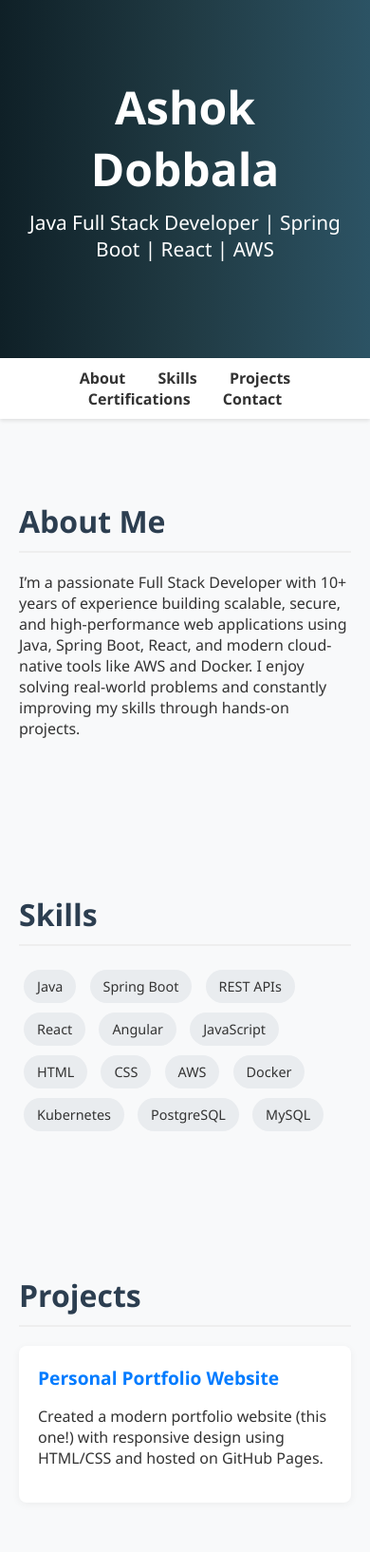
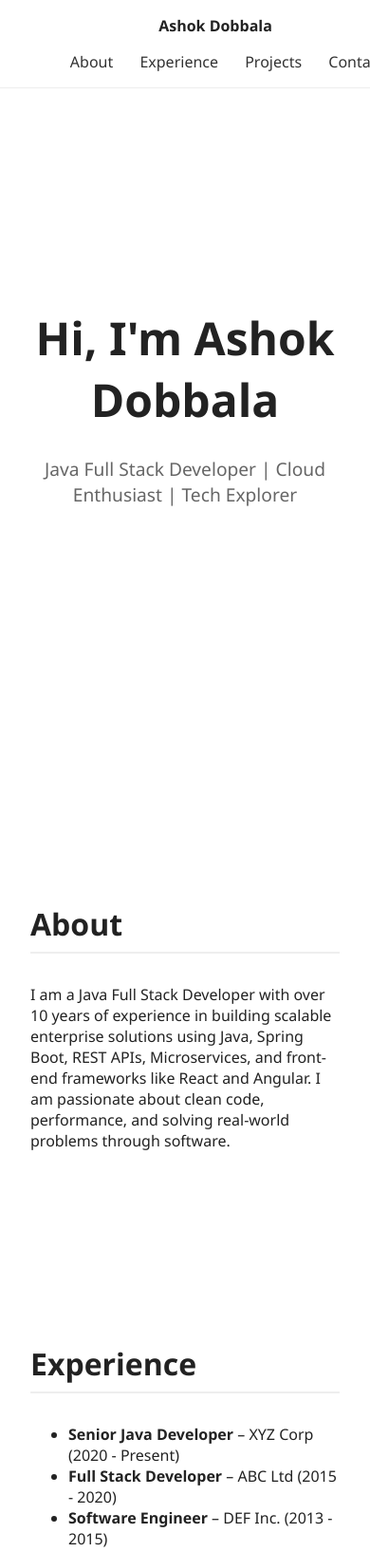
Before and after one commit to dobbalaasho/probable-succotash, a plain HTML site: page index.html in a window 390 px wide. Shown: the top 1634 px of the page at 95% size. Drawn offline with Linux system fonts and the light colour scheme.

Commit message:
Update index.html

```diff
--- a/index.html
+++ b/index.html
@@ -3,165 +3,134 @@
 <head>
   <meta charset="UTF-8" />
   <meta name="viewport" content="width=device-width, initial-scale=1.0"/>
-  <title>Ashok Dobbala | Java Full Stack Developer</title>
+  <title>Ashok Dobbala | Portfolio</title>
   <style>
-    * {
-      box-sizing: border-box;
+    body {
+      margin: 0;
+      font-family: 'Segoe UI', Tahoma, Geneva, Verdana, sans-serif;
+      background-color: #ffffff;
+      color: #222;
       scroll-behavior: smooth;
     }
-    body {
-      margin: 0;
-      font-family: 'Segoe UI', sans-serif;
-      color: #333;
-      background: #f8f9fa;
+    header {
+      position: fixed;
+      top: 0;
+      width: 100%;
+      background: white;
+      border-bottom: 1px solid #eee;
+      padding: 1rem 2rem;
+      z-index: 1000;
+      display: flex;
+      justify-content: space-between;
+      align-items: center;
     }
-    header {
-      background: linear-gradient(to right, #0f2027, #203a43, #2c5364);
-      color: white;
-      padding: 80px 20px;
-      text-align: center;
-    }
-    header h1 {
-      font-size: 3em;
-      margin: 0;
-    }
-    header p {
-      font-size: 1.3em;
-      margin-top: 10px;
-    }
-    nav {
-      background: #ffffff;
-      box-shadow: 0 2px 4px rgba(0,0,0,0.1);
-      padding: 10px 20px;
-      text-align: center;
-      position: sticky;
-      top: 0;
-      z-index: 1000;
-    }
-    nav a {
-      margin: 0 15px;
+    header nav a {
+      margin-left: 1.5rem;
       text-decoration: none;
       color: #333;
-      font-weight: bold;
+      font-weight: 500;
     }
-    nav a:hover {
-      color: #007bff;
+    .intro {
+      height: 100vh;
+      display: flex;
+      align-items: center;
+      justify-content: center;
+      flex-direction: column;
+      text-align: center;
+      padding: 0 1rem;
     }
-    .section {
-      padding: 60px 20px;
-      max-width: 1000px;
-      margin: auto;
+    .intro h1 {
+      font-size: 3rem;
+      margin-bottom: 0.5rem;
+    }
+    .intro p {
+      font-size: 1.2rem;
+      color: #666;
+    }
+    section {
+      padding: 5rem 2rem;
+      max-width: 900px;
+      margin: 0 auto;
     }
     h2 {
-      font-size: 2em;
-      margin-bottom: 20px;
+      font-size: 2rem;
       border-bottom: 2px solid #eee;
-      padding-bottom: 10px;
-      color: #2c3e50;
-    }
-    .skills span {
-      display: inline-block;
-      background: #e9ecef;
-      margin: 5px;
-      padding: 8px 14px;
-      border-radius: 20px;
-      font-size: 0.9em;
+      padding-bottom: 0.5rem;
+      margin-bottom: 2rem;
     }
     .project {
-      margin-bottom: 30px;
-      background: #fff;
-      padding: 20px;
-      border-radius: 8px;
-      box-shadow: 0 2px 8px rgba(0,0,0,0.05);
+      margin-bottom: 2rem;
     }
-    .project-title {
-      font-size: 1.2em;
-      font-weight: bold;
-      color: #007bff;
+    .project h3 {
+      margin-bottom: 0.3rem;
     }
     footer {
-      background: #343a40;
-      color: white;
       text-align: center;
-      padding: 30px 20px;
-      margin-top: 50px;
+      padding: 2rem;
+      font-size: 0.9rem;
+      color: #777;
     }
-    a {
-      color: #007bff;
+    @media (max-width: 600px) {
+      header {
+        flex-direction: column;
+      }
+      header nav {
+        margin-top: 1rem;
+      }
     }
   </style>
 </head>
 <body>
 
 <header>
-  <h1>Ashok Dobbala</h1>
-  <p>Java Full Stack Developer | Spring Boot | React | AWS</p>
+  <div><strong>Ashok Dobbala</strong></div>
+  <nav>
+    <a href="#about">About</a>
+    <a href="#experience">Experience</a>
+    <a href="#projects">Projects</a>
+    <a href="#contact">Contact</a>
+  </nav>
 </header>
 
-<nav>
-  <a href="#about">About</a>
-  <a href="#skills">Skills</a>
-  <a href="#projects">Projects</a>
-  <a href="#certifications">Certifications</a>
-  <a href="#contact">Contact</a>
-</nav>
+<div class="intro">
+  <h1>Hi, I'm Ashok Dobbala</h1>
+  <p>Java Full Stack Developer | Cloud Enthusiast | Tech Explorer</p>
+</div>
 
-<section id="about" class="section">
-  <h2>About Me</h2>
-  <p>I’m a passionate Full Stack Developer with 10+ years of experience building scalable, secure, and high-performance web applications using Java, Spring Boot, React, and modern cloud-native tools like AWS and Docker. I enjoy solving real-world problems and constantly improving my skills through hands-on projects.</p>
+<section id="about">
+  <h2>About</h2>
+  <p>I am a Java Full Stack Developer with over 10 years of experience in building scalable enterprise solutions using Java, Spring Boot, REST APIs, Microservices, and front-end frameworks like React and Angular. I am passionate about clean code, performance, and solving real-world problems through software.</p>
 </section>
 
-<section id="skills" class="section">
-  <h2>Skills</h2>
-  <div class="skills">
-    <span>Java</span>
-    <span>Spring Boot</span>
-    <span>REST APIs</span>
-    <span>React</span>
-    <span>Angular</span>
-    <span>JavaScript</span>
-    <span>HTML</span>
-    <span>CSS</span>
-    <span>AWS</span>
-    <span>Docker</span>
-    <span>Kubernetes</span>
-    <span>PostgreSQL</span>
-    <span>MySQL</span>
+<section id="experience">
+  <h2>Experience</h2>
+  <ul>
+    <li><strong>Senior Java Developer</strong> – XYZ Corp (2020 - Present)</li>
+    <li><strong>Full Stack Developer</strong> – ABC Ltd (2015 - 2020)</li>
+    <li><strong>Software Engineer</strong> – DEF Inc. (2013 - 2015)</li>
+  </ul>
+</section>
+
+<section id="projects">
+  <h2>Projects</h2>
+  <div class="project">
+    <h3>Cloud Inventory System</h3>
+    <p>Developed a full-stack solution for tracking assets using Spring Boot and Angular, deployed on AWS with CI/CD using Jenkins.</p>
+  </div>
+  <div class="project">
+    <h3>Healthcare Portal</h3>
+    <p>Created a HIPAA-compliant patient portal using React, Node.js, and MongoDB. Integrated role-based access and RESTful APIs.</p>
   </div>
 </section>
 
-<section id="projects" class="section">
-  <h2>Projects</h2>
-
-  <div class="project">
-    <div class="project-title">Personal Portfolio Website</div>
-    <p>Created a modern portfolio website (this one!) with responsive design using HTML/CSS and hosted on GitHub Pages.</p>
-  </div>
-</section>
-
-<section id="certifications" class="section">
-  <h2>Certifications</h2>
-
-  <div class="project">
-    <div class="project-title">AWS Certified Cloud Practitioner</div>
-    <p>Credential ID: <a href="https://www.credly.com/badges/39003a09-96ec-435b-a5df-57c29e7f60af/linked_in_profile" target="_blank">View Certificate</a></p>
-  </div>
-
-  <div class="project">
-    <div class="project-title">Oracle Certified Java SE8 Programmer</div>
-    <p>Credential ID: <a href="https://catalog-education.oracle.com/ords/certview/sharebadge?id=567660158FEBEB4F458A28BE3891B7FBA226C3FC8566925704FB3C4BD7B1E44C" target="_blank">View Certificate</a></p>
-  </div>
-</section>
-
-<section id="contact" class="section">
+<section id="contact">
   <h2>Contact</h2>
-  <p>Email: <a href="mailto:dobbalaashok969@gmail.com">dobbalaashok969@gmail.com</a></p>
-  <p>Phone: 734-956-0689</p>
-  <p>LinkedIn: <a href="linkedin.com/in/ashok-dobbala" target="_blank">linkedin.com/in/your-profile</a></p>
+  <p>Email: <a href="mailto:ashokdobbala53@gmail.com">ashokdobbala53@gmail.com</a></p>
+  <p>LinkedIn: <a href="https://linkedin.com/in/ashokdobbala" target="_blank">linkedin.com/in/ashokdobbala</a></p>
 </section>
 
 <footer>
-  <p>&copy; 2025 Ashok Dobbala. All rights reserved.</p>
+  &copy; 2025 Ashok Dobbala. All rights reserved.
 </footer>
 
 </body>
```
